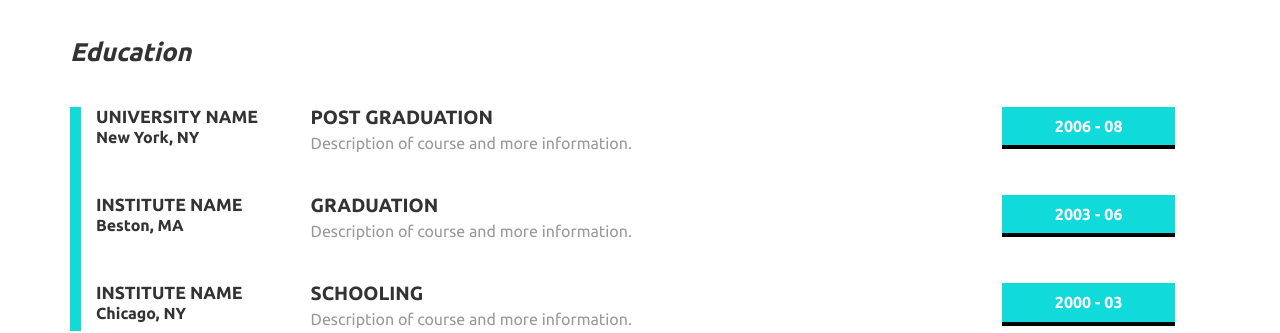
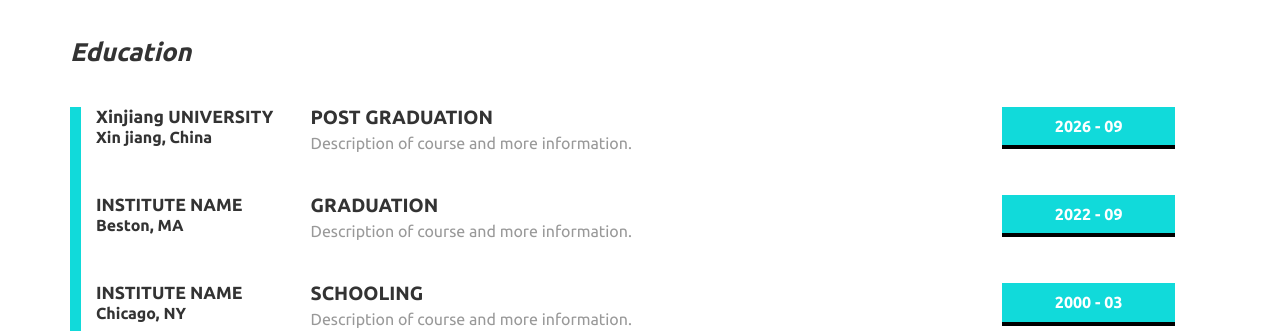
Before and after one commit to by516/by516.github.io, a plain HTML site: page index.html in a window 1280 px wide. Shown: the part 1025-1358 px from the top of the page. Drawn offline with Linux system fonts and the light colour scheme.

Commit message:
Update index.html

```diff
--- a/index.html
+++ b/index.html
@@ -1,7 +1,7 @@
 <!DOCTYPE HTML>
 <html>
 <head>
-<title>Curriculum Vitae a Personal Category Flat Bootstarp Responsive Website Template | Home</title>
+<title>贾宣合</title>
 <!-- Custom Theme files -->
 <link href="css/bootstrap.css" rel='stylesheet' type='text/css' />
 <link href="css/style.css" rel='stylesheet' type='text/css' />
@@ -100,15 +100,15 @@ Smartphone Compatible web template, free webdesigns for Nokia, Samsung, LG, Sony
 	       <div class="education">
 			 <div class="details">
 				 <div class="col-md-3 city">
-					 <h5>UNIVERSITY NAME</h5>
-					 <p>New York, NY</p>
+					 <h5>Xinjiang UNIVERSITY </h5>
+					 <p>Xin jiang, China</p>
 				 </div>
 				 <div class="col-md-7 college">
 					 <h4>POST GRADUATION</h4>
 					 <h5>Description of course and more information.</h5>
 				 </div>
 				 <div class="col-md-2 date">
-					 <p>2006 - 08</p>
+					 <p>2026 - 09</p>
 				 </div>
 				 <div class="clearfix"></div>
 			 </div>
@@ -122,7 +122,7 @@ Smartphone Compatible web template, free webdesigns for Nokia, Samsung, LG, Sony
 					 <h5>Description of course and more information.</h5>
 				 </div>
 				 <div class="col-md-2 date">
-					 <p>2003 - 06</p>
+					 <p>2022 - 09</p>
 				 </div>
 				 <div class="clearfix"></div>
 			 </div>
@@ -224,4 +224,5 @@ Smartphone Compatible web template, free webdesigns for Nokia, Samsung, LG, Sony
 </div>
 <!---->
 </body>
+
 </html>
```
